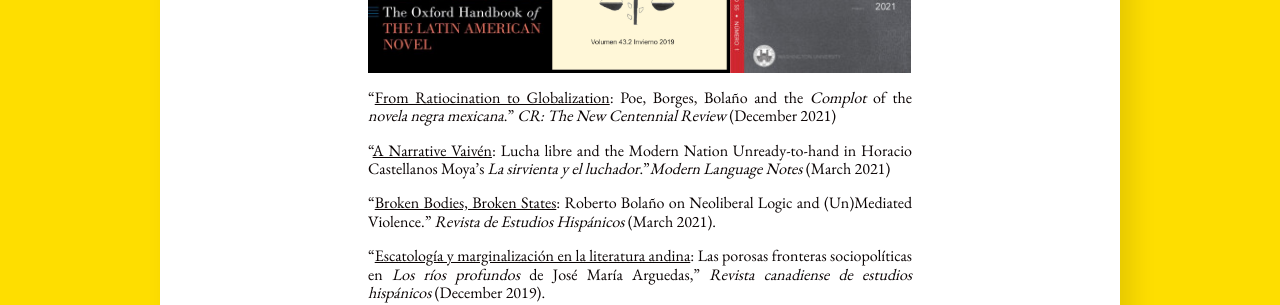
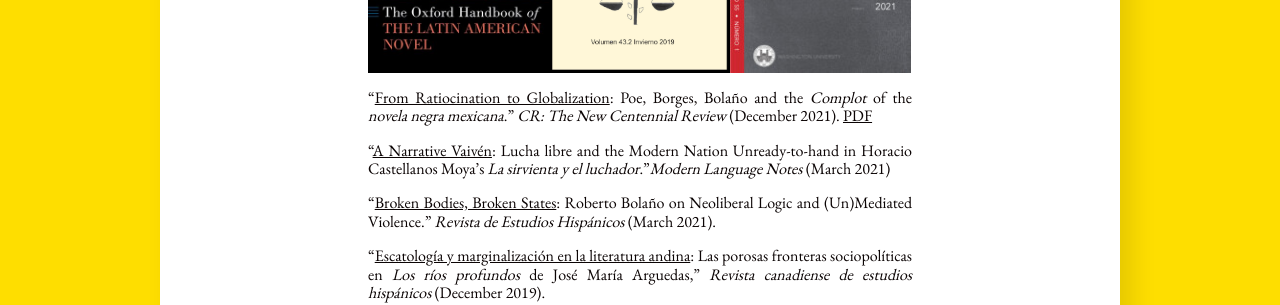
Before and after one commit to dajmcdon/tamara-site, a Jekyll site: the page built from research.md, in a window 1280 px wide and 900 px high, scrolled down 1526 px. Shown: the part 155-460 px from the top of the window. Built offline with Jekyll 4.4.1, drawn with Linux system fonts in a browser that asks for light colours; nearby versions of some CDN libraries; some web fonts are replaced.

Commit message:
add article

```diff
--- a/research.md
+++ b/research.md
@@ -17,7 +17,7 @@ I am working on a second book project, tentatively titled _Sounds of the Capital
 
 {% include article-array.html %}
 
-* “[From Ratiocination to Globalization](https://muse.jhu.edu/article/856149): Poe, Borges, Bolaño and the _Complot_ of the _novela negra mexicana_.” _CR: The New Centennial Review_ (December 2021)
+* “[From Ratiocination to Globalization](https://muse.jhu.edu/article/856149): Poe, Borges, Bolaño and the _Complot_ of the _novela negra mexicana_.” _CR: The New Centennial Review_ (December 2021). [PDF](assets/images/PDFs/Narrative-Vaivén-Mitchell.pdf)
 
 * “[A Narrative Vaivén](https://muse.jhu.edu/article/795533): Lucha libre and the Modern Nation Unready-to-hand in Horacio Castellanos Moya's _La sirvienta y el luchador_.”_Modern Language Notes_ (March 2021)
 
```
Also changed, not shown: 1 other file.
